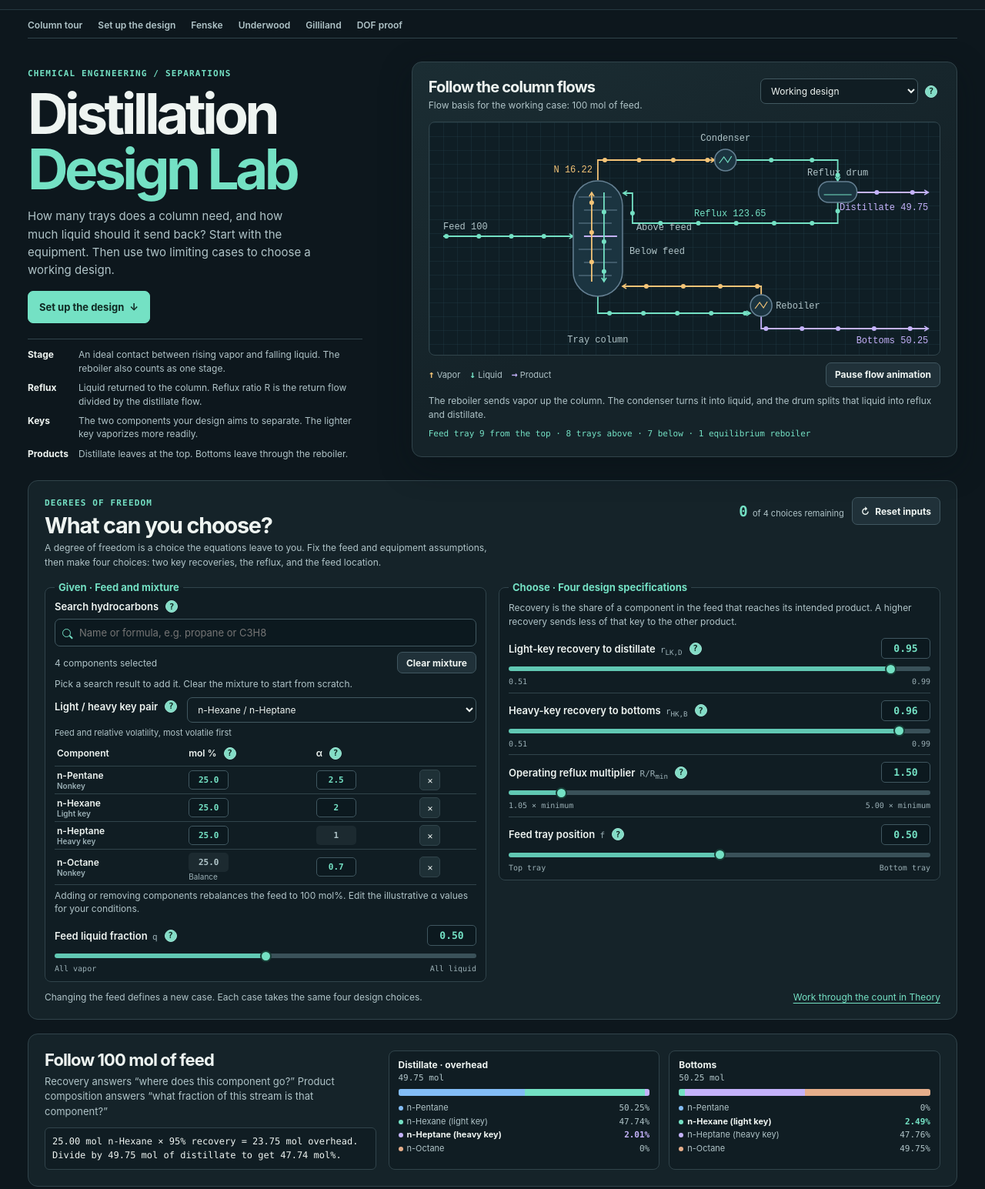
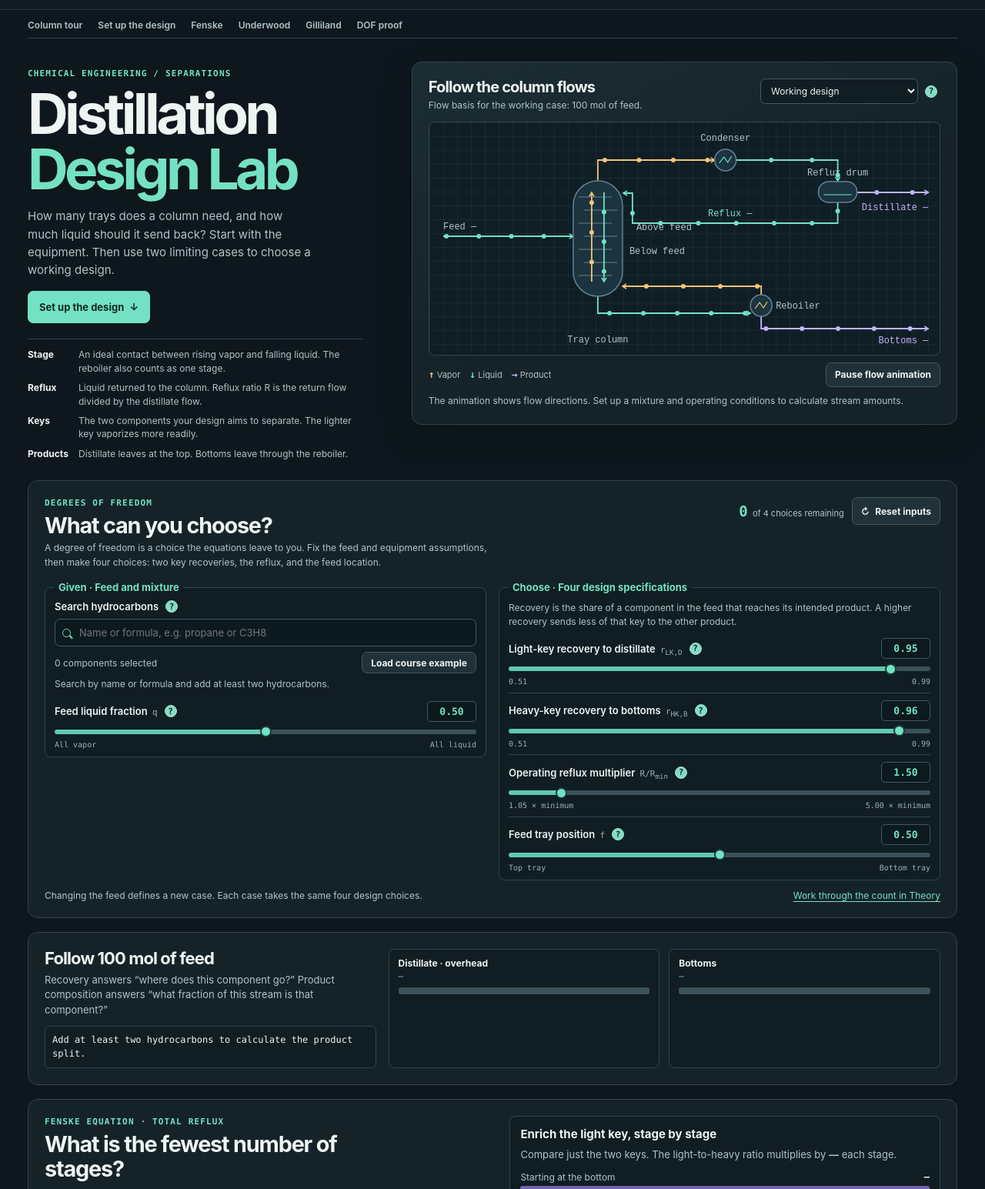
Before and after one commit to normanly/Separations, a plain HTML site: page index.html in a window 1280 px wide. Shown: the part 55-1600 px from the top of the page at 77% size. Drawn offline with Linux system fonts and the light colour scheme.

Commit message:
Start the lab with an empty mixture

```diff
--- a/app.js
+++ b/app.js
@@ -173,9 +173,7 @@ function setControlValue(key, value) {
 
 function resolveStreams(values) {
   const { componentInputs, keys } = feedAndKeyInputs();
-  if (componentInputs.length < 2) {
-    return { error: 'Add at least two hydrocarbons to calculate a separation.' };
-  }
+  if (componentInputs.length < 2) return null;
   const names = componentInputs.map(({ name }) => name);
   const feed = componentInputs.map(({ feed: input }) => input.valueAsNumber / 100);
   const alpha = componentInputs.map(({ alpha: input }) => input.valueAsNumber);
@@ -215,7 +213,9 @@ function updateProductStreams(result) {
     const overhead = rate * result.distillate[light];
     $('product-example').textContent = `${fixed(100 * inlet)} mol ${names[light]} × ${(100 * overhead / inlet).toFixed(0)}% recovery = ${fixed(100 * overhead)} mol overhead. Divide by ${fixed(100 * rate)} mol of distillate to get ${fixed(100 * result.distillate[light])} mol%.`;
   } else {
-    $('product-example').textContent = 'Set the feed composition and both key recoveries to calculate the split.';
+    $('product-example').textContent = names.length < 2
+      ? 'Add at least two hydrocarbons to calculate the product split.'
+      : 'Set the feed composition and both key recoveries to calculate the split.';
   }
   const formatPercent = new Intl.NumberFormat('en-US', { style: 'percent', maximumFractionDigits: 2 });
   for (const { key, keyIndex, stream } of productStreams) {
@@ -576,7 +576,7 @@ function drawEquipment() {
   };
   const pipe = (points, color, arrow = false) => {
     drawLine(ctx, points, color, 1.8);
-    if (color !== quiet && (total || reflux)) flowRoutes.push({ points, color });
+    if (color !== quiet) flowRoutes.push({ points, color });
     if (!arrow) return;
     const [[beforeX, beforeY], [x, y]] = points.slice(-2);
     const angle = Math.atan2(y - beforeY, x - beforeX);
@@ -593,7 +593,7 @@ function drawEquipment() {
     ctx.stroke();
   };
 
-  const outletColor = reflux && !total ? product : quiet;
+  const outletColor = total ? quiet : product;
   pipe([[entry, feedY], [column - towerHalf, feedY]], outletColor === quiet ? quiet : liquid, true);
   pipe([[column, 75], [column, 49], [condenser - 14, 49]], vapor, true);
   pipe([[condenser + 14, 49], [drum, 49], [drum, 76]], liquid, true);
@@ -610,10 +610,8 @@ function drawEquipment() {
     drawLine(ctx, [[column - towerHalf + 7 + (tray % 2) * 7, y],
       [column + towerHalf - 7 - ((tray + 1) % 2) * 7, y]], trays && tray === feedMark ? product : wall, trays && tray === feedMark ? 2 : 1);
   }
-  if (total || reflux) {
-    pipe([[column - 8, 207], [column - 8, 91]], vapor, true);
-    pipe([[column + 8, 91], [column + 8, 207]], liquid, true);
-  }
+  pipe([[column - 8, 207], [column - 8, 91]], vapor, true);
+  pipe([[column + 8, 91], [column + 8, 207]], liquid, true);
   vessel(condenser - 14, 35, 28, 28, 14);
   vessel(drum - 25, 77, 50, 27, 13);
   vessel(boiler - 14, 224, 28, 28, 14);
@@ -639,7 +637,7 @@ function drawEquipment() {
       ? (result?.rMin ? 'A pinch stalls the separation at this reflux. The stream amounts show the limiting product split.' : 'Set valid column inputs with a positive minimum reflux to show the pinch case.')
       : reflux
         ? 'The reboiler sends vapor up the column. The condenser turns it into liquid, and the drum splits that liquid into reflux and distillate.'
-        : 'Enter valid recovery and reflux specifications to calculate the operating stream flows.';
+        : 'The animation shows flow directions. Set up a mixture and operating conditions to calculate stream amounts.';
   $('equipment-caption').textContent = caption;
   canvas.setAttribute('aria-label', `Tray column with rectifying and stripping sections, condenser, reflux drum and reboiler. Feed ${feed}, distillate ${distillate}, bottoms ${bottoms}, reflux ${returned}. ${caption}`);
 }
@@ -663,14 +661,23 @@ function drawCharts() {
   drawEquipment();
 }
 
-$('column-form').addEventListener('submit', (event) => event.preventDefault());
-$('column-form').addEventListener('reset', (event) => {
-  event.preventDefault();
+function resetControlValues() {
   for (const { number, range } of controls) {
     number.value = number.defaultValue;
     range.value = range.defaultValue;
   }
+}
+
+$('column-form').addEventListener('submit', (event) => event.preventDefault());
+$('column-form').addEventListener('reset', (event) => {
+  event.preventDefault();
+  resetControlValues();
+  clearMixture();
+});
+$('load-course-mixture').addEventListener('click', () => {
+  resetControlValues();
   setCourseMixture();
+  $('key-pair').focus();
 });
 document.querySelector('.chart-switch').addEventListener('change', drawCharts);
 $('open-notes').addEventListener('click', () => $('model-notes').showModal());
@@ -679,4 +686,4 @@ $('equipment-mode').addEventListener('change', drawEquipment);
 new ResizeObserver(drawEquipment).observe($('equipment-plot'));
 new ResizeObserver(() => drawUnderwoodRoot(currentResult)).observe($('root-plot'));
 initMixturePicker();
-setCourseMixture();
+renderMixture();
--- a/index.html
+++ b/index.html
@@ -6,8 +6,8 @@
   <meta name="theme-color" content="#0d171d">
   <title>Distillation Design Lab</title>
   <link rel="stylesheet" href="styles.css?v=component-picker">
-  <script src="mixture.js?v=component-picker" defer></script>
-  <script src="app.js?v=component-picker" defer></script>
+  <script src="mixture.js?v=empty-mixture" defer></script>
+  <script src="app.js?v=empty-mixture" defer></script>
   <script src="lessons.js?v=component-picker" defer></script>
 </head>
 <body>
@@ -113,12 +113,13 @@
             </div>
           </div>
           <div class="mixture-summary">
-            <p id="component-status" role="status">4 components selected</p>
+            <p id="component-status" role="status">0 components selected</p>
+            <button class="quiet-button" id="load-course-mixture" type="button">Load course example</button>
             <button class="quiet-button" id="sort-mixture" type="button" hidden>Sort by volatility</button>
-            <button class="quiet-button" id="clear-mixture" type="button">Clear mixture</button>
+            <button class="quiet-button" id="clear-mixture" type="button" hidden>Clear mixture</button>
           </div>
-          <p class="input-caption">Pick a search result to add it. Clear the mixture to start from scratch.</p>
-          <div id="mixture-inputs">
+          <p class="input-caption" id="mixture-start">Search by name or formula and add at least two hydrocarbons.</p>
+          <div id="mixture-inputs" hidden>
             <div class="key-pair-field" id="key-pair-field">
               <span class="option-with-help" data-option-help="keyPair"><label for="key-pair">Light / heavy key pair</label></span>
               <select id="key-pair"></select>
@@ -156,7 +157,7 @@
       <div class="products-intro">
         <h2 id="products-title">Follow 100 mol of feed</h2>
         <p>Recovery answers “where does this component go?” Product composition answers “what fraction of this stream is that component?”</p>
-        <p id="product-example" class="equation">Set the feed composition and key recoveries to calculate the split.</p>
+        <p id="product-example" class="equation">Add at least two hydrocarbons to calculate the product split.</p>
       </div>
       <div class="product-streams" id="product-streams"></div>
     </section>
--- a/mixture.js
+++ b/mixture.js
@@ -125,7 +125,9 @@ function renderMixture(message = '') {
   keySelect.value = String(keyIndex);
   $('key-pair-field').hidden = count < 2;
   $('mixture-inputs').hidden = count === 0;
-  $('clear-mixture').disabled = count === 0;
+  $('mixture-start').hidden = count >= 2;
+  $('load-course-mixture').hidden = count > 0;
+  $('clear-mixture').hidden = count === 0;
   $('component-status').textContent = message || `${count} component${count === 1 ? '' : 's'} selected`;
 
   const reference = referenceComponent()?.logVolatility ?? 0;
@@ -195,6 +197,14 @@ function setCourseMixture() {
     logVolatility: reference + Math.log(alpha),
   }));
   keyIndex = 1;
+  $('component-search').value = '';
+  renderMixture();
+}
+
+function clearMixture() {
+  selectedComponents = [];
+  keyIndex = 0;
+  $('component-search').value = '';
   renderMixture();
 }
 
@@ -338,10 +348,7 @@ function initMixturePicker() {
   });
 
   $('clear-mixture').addEventListener('click', () => {
-    selectedComponents = [];
-    keyIndex = 0;
-    search.value = '';
-    renderMixture();
+    clearMixture();
     search.focus();
   });
   $('sort-mixture').addEventListener('click', () => {
```
Also changed, not shown: python.html (+1 -1 lines), theory.html (+1 -1 lines).
